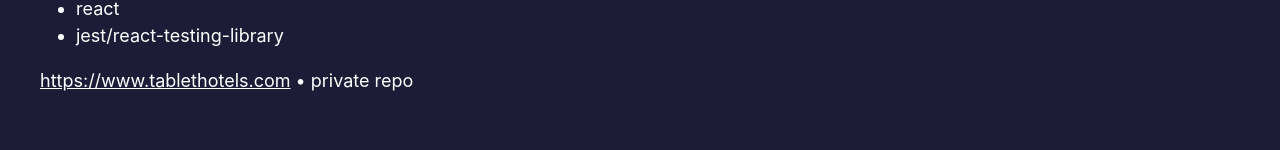
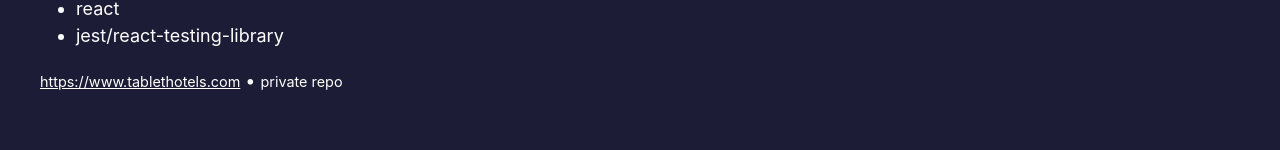
Before and after one commit to gecko25/saratankarddotcom, a Next.js app: page /portfolio in a window 1280 px wide. Shown: the part 523-673 px from the top of the page. Built offline with nearby package versions, Linux system fonts and the light colour scheme.

Commit message:
Fixing font sizes

```diff
--- a/components/Header/Header.module.scss
+++ b/components/Header/Header.module.scss
@@ -25,9 +25,6 @@
   }
 }
 
-.Navbar .show {
-}
-
 .Navbar {
   z-index: 5;
   * {
--- a/components/PortfolioItem/PortfolioItem.module.scss
+++ b/components/PortfolioItem/PortfolioItem.module.scss
@@ -26,6 +26,7 @@
   }
 }
 
-.repo-link {
+.links {
   overflow-wrap: break-word;
+  font-size: 0.8rem;
 }
--- a/components/PortfolioItem/PortfolioItem.tsx
+++ b/components/PortfolioItem/PortfolioItem.tsx
@@ -46,11 +46,11 @@ const PortfolioItem: NextPage<Props> = ({
       ))}
     </ul>
 
-    <span>
+    <span className={styles.links}>
       <a href={link}>{link}</a>
     </span>
     <span>&nbsp;&bull;&nbsp;</span>
-    <span className="repo-link">
+    <span className={styles.links}>
       {github ? <a href={github}>{github}</a> : "private repo"}
     </span>
   </div>
```
